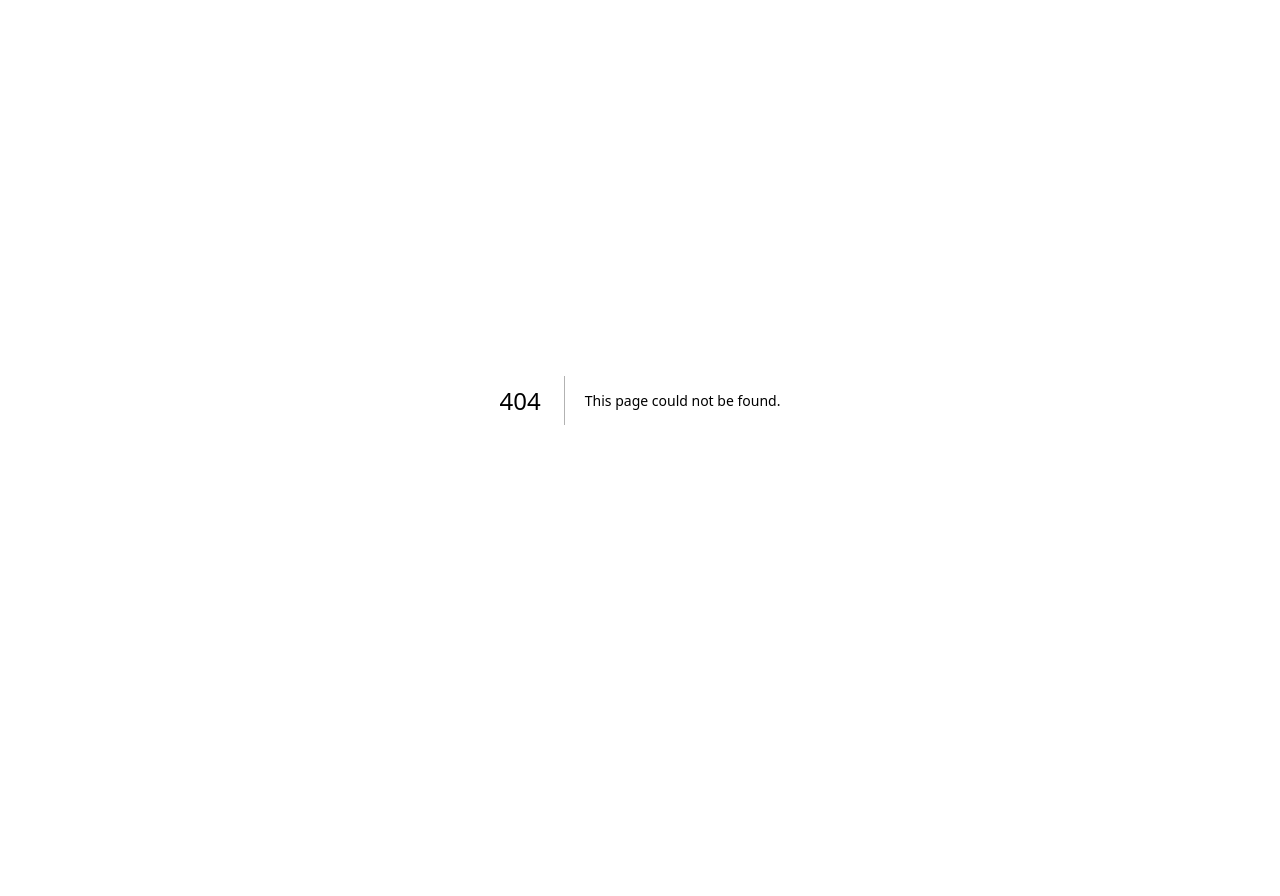
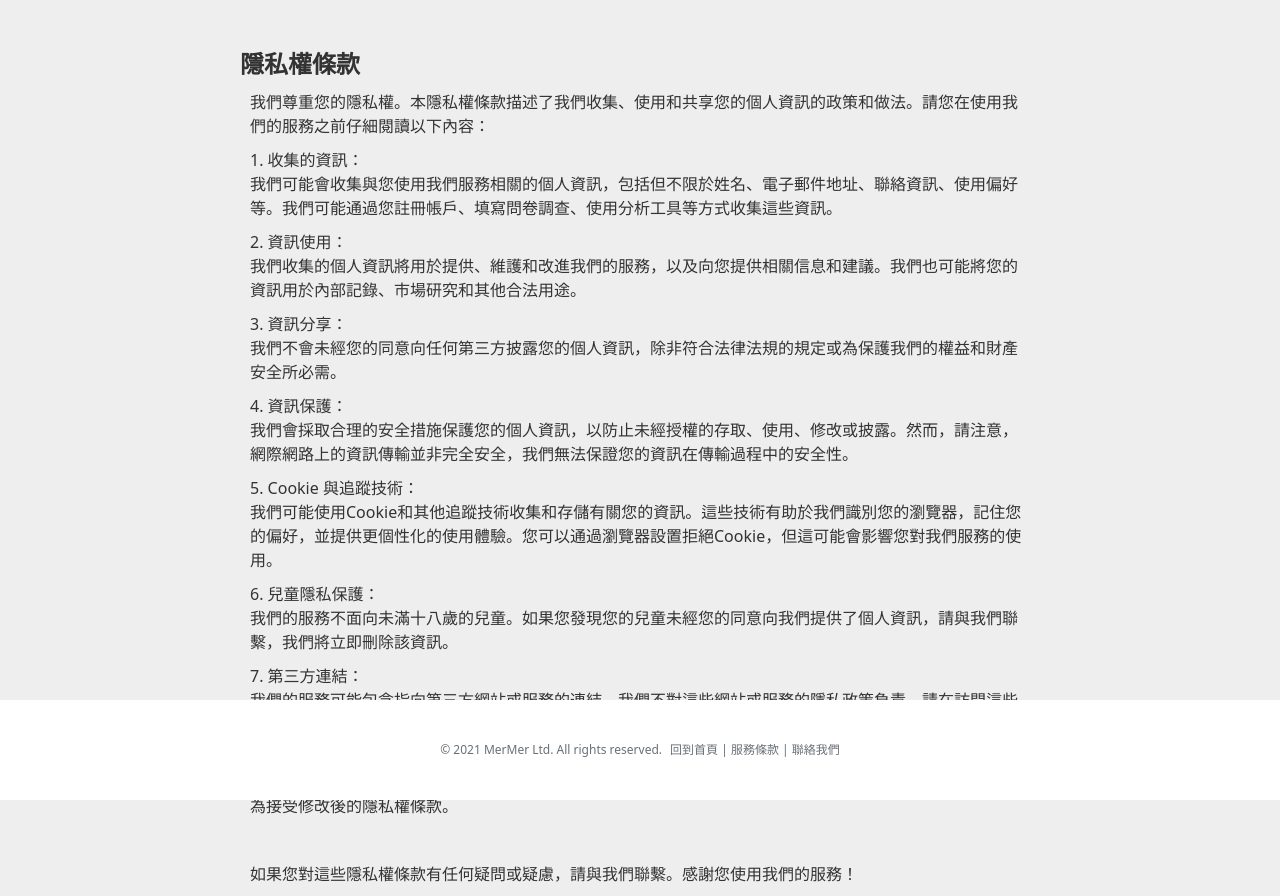
Before and after one commit to CAFECA-IO/CFV, a Next.js app: page /privacy_policy in a window 1280 px wide. Before the commit this address had no page. Before the commit the page ends 800 px from the top, so only its background shows below. Built offline with nearby package versions, Linux system fonts and the light colour scheme.

Commit message:
update service infomation

```diff
--- a/pages/index.tsx
+++ b/pages/index.tsx
@@ -12,6 +12,19 @@ const dummyUser = {
   avatar: "/avatar_147144.png",
 };
 
+// footer view, sticky to the bottom, height 100px
+const footer = (
+  <div className="fixed flex bottom-0 justify-center items-center w-full h-100px bg-white text-gray">
+    <p className="text-xs">
+      © 2021 MerMer Ltd. All rights reserved.
+    </p>
+    <p className="text-xs ml-2">
+      <a href="/term_of_service">服務條款</a> | <a href="privacy_policy">隱私權條款</a> | <a href="mailto:contact@mermer.com.tw">聯絡我們</a>
+    </p>
+  </div>
+);
+
+
 const Main = () => {
   const { data: session, status } = useSession();
   const content = session ? (
@@ -19,7 +32,9 @@ const Main = () => {
   ) : (
     <LoginView />
   );
+
   const view = (
+    <>
       <div className="p-10px font-roboto flex min-h-screen max-w-1032px mx-auto justify-center items-center">
         {content}
         <ToastContainer
@@ -34,7 +49,10 @@ const Main = () => {
           pauseOnHover
           theme="dark"
         />
+
       </div>
+      {footer}
+    </>
   );
   return view;
 };
@@ -42,12 +60,11 @@ const Main = () => {
 const LoginView = () => {
   const view = (
     <div className="flex flex-col justify-center items-end bg-cover bg-login h-720px w-full bg-white rounded">
-      <div className="text-2xl font-bold w-1/2 p-20 space-y-12">
-        <h1 className="text-black text-42px">Sign in</h1>
+      <div className="text-2xl font-bold w-700px p-20 space-y-12">
+        <h1 className="text-black text-42px"></h1>
         <button onClick={() => signIn("google")} className="flex items-center gap-4 shadow-xl rounded-lg pl-3">
           <Image src="/google_login.png" width={300} height={30} alt="google_logo" />
         </button>
-        <div className="h-px bg-coolGray w-full"></div>
         <div className="flex items-center space-x-1">
           <PiPlantFill color="red" />
           <PiPlantFill color="orange" />
--- /dev/null
+++ b/pages/privacy_policy.tsx
@@ -0,0 +1,70 @@
+// a react view of terms of service
+const content = (
+  <div className="w-800px m-auto">
+    <br />
+    <br />
+    <h1 className="text-2xl font-bold justify-center items-center">隱私權條款</h1>
+    <p className="m-10px">
+    我們尊重您的隱私權。本隱私權條款描述了我們收集、使用和共享您的個人資訊的政策和做法。請您在使用我們的服務之前仔細閱讀以下內容：
+    </p>
+    <p className="m-10px">
+      1. 收集的資訊：<br />
+      我們可能會收集與您使用我們服務相關的個人資訊，包括但不限於姓名、電子郵件地址、聯絡資訊、使用偏好等。我們可能通過您註冊帳戶、填寫問卷調查、使用分析工具等方式收集這些資訊。
+    </p>
+    <p className="m-10px">
+      2. 資訊使用：<br />
+      我們收集的個人資訊將用於提供、維護和改進我們的服務，以及向您提供相關信息和建議。我們也可能將您的資訊用於內部記錄、市場研究和其他合法用途。
+    </p>
+    <p className="m-10px">
+      3. 資訊分享：<br />
+      我們不會未經您的同意向任何第三方披露您的個人資訊，除非符合法律法規的規定或為保護我們的權益和財產安全所必需。
+    </p>
+    <p className="m-10px">
+      4. 資訊保護：<br />
+      我們會採取合理的安全措施保護您的個人資訊，以防止未經授權的存取、使用、修改或披露。然而，請注意，網際網路上的資訊傳輸並非完全安全，我們無法保證您的資訊在傳輸過程中的安全性。
+    </p>
+    <p className="m-10px">
+      5. Cookie 與追蹤技術：<br />
+      我們可能使用Cookie和其他追蹤技術收集和存儲有關您的資訊。這些技術有助於我們識別您的瀏覽器，記住您的偏好，並提供更個性化的使用體驗。您可以通過瀏覽器設置拒絕Cookie，但這可能會影響您對我們服務的使用。
+    </p>
+    <p className="m-10px">
+      6. 兒童隱私保護：<br />
+      我們的服務不面向未滿十八歲的兒童。如果您發現您的兒童未經您的同意向我們提供了個人資訊，請與我們聯繫，我們將立即刪除該資訊。
+    </p>
+    <p className="m-10px">
+      7. 第三方連結：<br />
+      我們的服務可能包含指向第三方網站或服務的連結，我們不對這些網站或服務的隱私政策負責。請在訪問這些第三方網站或服務之前閱讀其隱私政策。
+    </p>
+    <p className="m-10px">
+      8. 隱私權條款的變更：<br />
+      我們保留隨時修改本隱私權條款的權利，修改後的條款將在我們的網站上公布。您繼續使用我們的服務將被視為接受修改後的隱私權條款。
+    </p>
+    <br />
+    <p className="m-10px">
+    如果您對這些隱私權條款有任何疑問或疑慮，請與我們聯繫。感謝您使用我們的服務！
+    </p>
+  </div>
+);
+
+// footer view, sticky to the bottom, height 100px
+const footer = (
+  <div className="fixed flex bottom-0 justify-center items-center w-full h-100px bg-white text-gray">
+    <p className="text-xs">
+      © 2021 MerMer Ltd. All rights reserved.
+    </p>
+    <p className="text-xs ml-2">
+      <a href="/">回到首頁</a> | <a href="/term_of_service">服務條款</a> | <a href="mailto:contact@mermer.com.tw">聯絡我們</a>
+    </p>
+  </div>
+);
+
+const TermOfService = () => {
+  return (
+    <div className="w-full h-full justify-center items-center">
+      { content }
+      { footer }
+    </div>
+  );
+}
+
+export default TermOfService;
--- /dev/null
+++ b/pages/term_of_service.tsx
@@ -0,0 +1,77 @@
+// a react view of terms of service
+const content = (
+  <div className="w-800px m-auto">
+    <br />
+    <br />
+    <h1 className="text-2xl font-bold justify-center items-center">服務條款</h1>
+    <p className="m-10px">
+      歡迎使用碳足跡盤查網服務！請在使用我們的服務之前仔細閱讀以下條款。當您訪問或使用我們的平台時，即表示您同意遵守以下條款和條件：
+    </p>
+    <p className="m-10px">
+      1. 服務描述：<br />
+      我們的碳足跡分析平台旨在協助用戶評估和管理其個人或組織的碳足跡。我們提供的服務可能包括但不限於碳足跡計算工具、建議和資源等。
+    </p>
+    <p className="m-10px">
+      2. 使用者註冊：<br />
+      為了訪問和使用我們的服務，您可能需要註冊一個帳戶。您需確保提供的資訊準確無誤，並保證及時更新您的個人資料。您應當妥善保管您的帳戶資訊，並對您的帳戶和密碼負有保管責任。
+    </p>
+    <p className="m-10px">
+      3. 用戶責任：<br />
+      您同意不會利用我們的服務從事任何違法活動，包括但不限於侵犯他人的知識產權、洩露機密信息、發布誹謗性言論等。您應尊重其他用戶的權利和隱私。
+    </p>
+    <p className="m-10px">
+      4. 隱私保護：<br />
+      我們尊重用戶的隱私權，並致力於保護用戶的個人資訊。我們將根據我們的隱私政策處理您的個人資料，請您仔細閱讀我們的隱私政策以瞭解我們收集、使用和共享個人資訊的方式。
+    </p>
+    <p className="m-10px">
+      5. 服務提供的限制：<br />
+      我們的服務可能會受到技術和其他限制的影響，我們不保證服務將始終無中斷、及時、安全或免於錯誤。
+    </p>
+    <p className="m-10px">
+      6. 知識產權：<br />
+      我們的平台包含受知識產權法保護的內容，包括但不限於軟體、文字、圖像、圖表、視頻等。除非我們另有聲明，否則這些內容的所有權利均屬於我們或我們的授權方。未經我們或授權方的明確書面許可，您不得以任何方式使用、修改、散佈或重製這些內容。
+    </p>
+    <p className="m-10px">
+      7. 費用：<br />
+      我們的距離分析服務可收取費用每 100 筆 TWD 100 元，每個帳號擁有 10 筆免費試用額度，我們保留隨時更改費用標準的權利。
+    </p>
+    <p className="m-10px">
+      8. 免責聲明：<br />
+      在法律允許的範圍內，我們不對因使用我們的服務而導致的任何直接或間接損失承擔責任，包括但不限於利潤損失、商譽損失、資料損失等。
+    </p>
+    <p className="m-10px">
+      9. 修改與終止：<br />
+      我們保留隨時修改、暫停或終止提供服務的權利。我們將盡量提前通知您，但在某些情況下，我們可能無法提前通知。
+    </p>
+    <p className="m-10px">
+      10. 準據法與管轄權：<br />
+      本條款受中華民國法律管轄，任何因本條款引起的爭議應提交中華民國有管轄權的法院裁決。
+    </p>
+    <p className="m-10px">
+      如果您對這些條款有任何疑問或疑慮，請與我們聯繫。感謝您使用我們的服務！
+    </p>
+  </div>
+);
+
+// footer view, sticky to the bottom, height 100px
+const footer = (
+  <div className="fixed flex bottom-0 justify-center items-center w-full h-100px bg-white text-gray">
+    <p className="text-xs">
+      © 2021 MerMer Ltd. All rights reserved.
+    </p>
+    <p className="text-xs ml-2">
+      <a href="/">回到首頁</a> | <a href="privacy_policy">隱私權條款</a> | <a href="mailto:contact@mermer.com.tw">聯絡我們</a>
+    </p>
+  </div>
+);
+
+const TermOfService = () => {
+  return (
+    <div className="w-full h-full justify-center items-center">
+      { content }
+      { footer }
+    </div>
+  );
+}
+
+export default TermOfService;
```
Also changed, not shown: public/google_login.png. Lines whose indentation alone changed are shown as unchanged.
